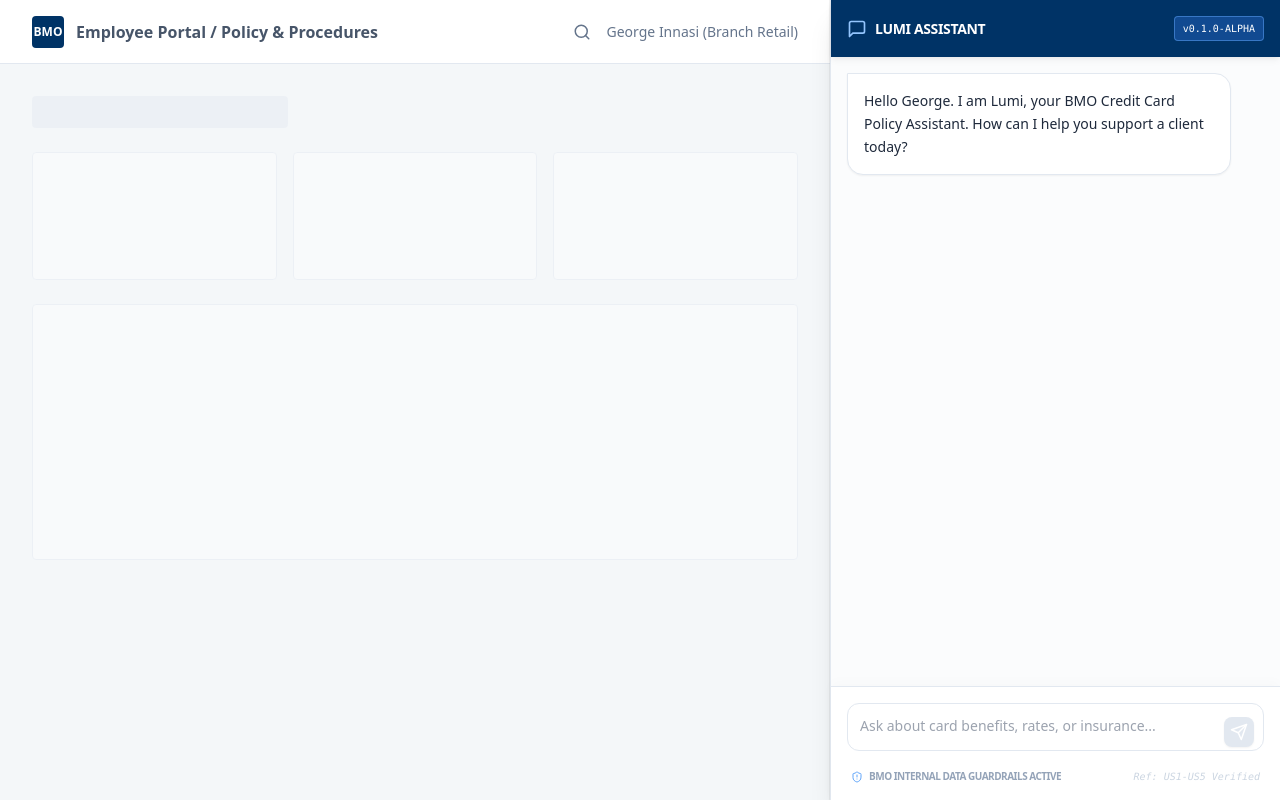
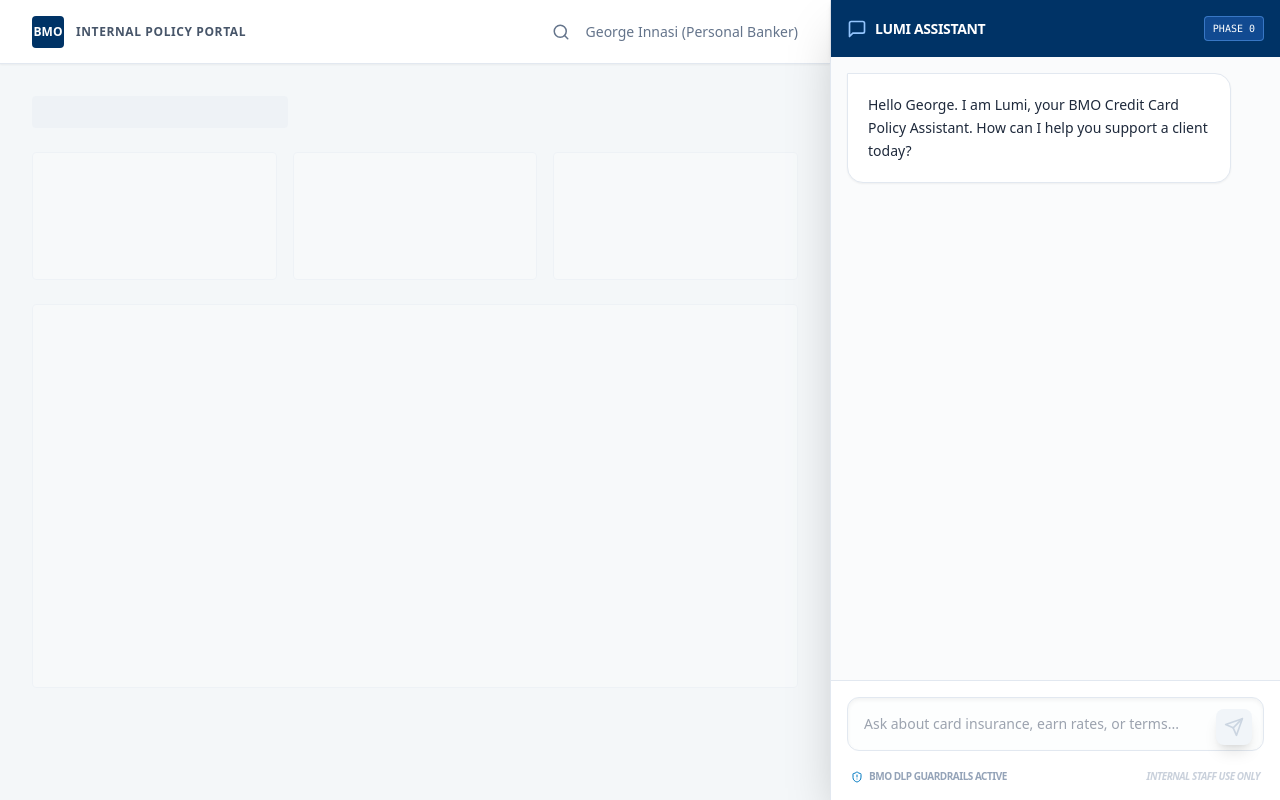
Before and after one commit to george-innasi/lumi-for-cards, a Next.js app: page / in a window 1280 px wide. Built offline with nearby package versions, Linux system fonts and the light colour scheme.

Commit message:
Refactor knowledge base and improve UI elements

```diff
--- a/app/page.tsx
+++ b/app/page.tsx
@@ -1,22 +1,50 @@
 "use client";
 import React, { useState, useEffect, useRef } from 'react';
-import { Search, MessageSquare, ThumbsUp, ThumbsDown, ExternalLink, ChevronDown, BookOpen, Send, ShieldAlert, AlertCircle, User, Bot } from 'lucide-react';
+import { Search, MessageSquare, ThumbsUp, ThumbsDown, ExternalLink, BookOpen, Send, ShieldAlert, AlertCircle } from 'lucide-react';
 
-// --- MOCK KNOWLEDGE BASE (From BMO Docs) ---
+// --- MOCK KNOWLEDGE BASE (Expanded with all 3 BMO Cards) ---
 const KNOWLEDGE_BASE = [
   {
     id: "doc_1",
     card: "BMO Infinite Visa",
-    topic: "Auto Rental Collision",
+    keywords: ['rental', 'damage', 'collision', 'car', 'infinite'],
     effectiveDate: "March 1, 2026",
-    content: "The Auto Rental Collision/Loss Damage Insurance covers rental vehicles with a manufacturer's suggested retail price up to $65,000 [Infinite Visa Certificate of Insurance, v2026.1, p.4]. The maximum rental period is up to 48 consecutive days.",
+    content: "The Auto Rental Collision/Loss Damage Insurance covers rental vehicles with a MSRP up to $65,000 [Infinite Visa Certificate of Insurance, v2026.1, p.4]. The maximum rental period is up to 48 consecutive days.",
     conditions: [
-      "The full cost of the rental must be charged to the card [p.4]",
+      "Full rental cost must be charged to the card [p.4]",
       "The collision damage waiver offered by the rental agency must be declined [p.4]",
-      "Coverage applies to the cardholder as the primary renter [p.5]"
+      "Coverage applies to the cardholder as primary renter [p.5]"
     ],
     source: "Infinite Visa Certificate of Insurance, v2026.1",
     pages: "pp.4 to 5"
+  },
+  {
+    id: "doc_2",
+    card: "BMO CashBack Mastercard",
+    keywords: ['cashback', 'groceries', 'recurring', 'rate', 'earn'],
+    effectiveDate: "May 1, 2026",
+    content: "Earn 3% cash back on groceries, 1% on recurring bill payments, and 0.5% on all other purchases. This is the highest no-fee grocery rate in Canada.",
+    conditions: [
+      "3% grocery rate applies to the first $500 spent monthly",
+      "1% bill payment rate applies to the first $500 spent monthly",
+      "Redeem cash back any time starting at just $1"
+    ],
+    source: "CashBack Mastercard Disclosure, v2026.2",
+    pages: "p.2"
+  },
+  {
+    id: "doc_3",
+    card: "BMO Air Miles World Elite",
+    keywords: ['miles', 'travel', 'lounge', 'dragonpass', 'elite'],
+    effectiveDate: "January 15, 2026",
+    content: "Earn 1 Mile for every $12 spent. Includes a 25% discount on one flight redemption per year and complimentary membership in Mastercard Travel Pass by DragonPass.",
+    conditions: [
+      "Travel insurance includes up to $5 million in medical (for under 65)",
+      "Lounge access costs US$32 per person, per visit",
+      "Earn 3x Miles at participating AIR MILES Partners"
+    ],
+    source: "Air Miles World Elite Benefits Guide, v2026.1",
+    pages: "p.12"
   }
 ];
 
@@ -32,38 +60,40 @@
 
   const handleSend = async () => {
     if (!input.trim()) return;
-    const userQuery = input;
-    setMessages(prev => [...prev, { role: 'user', content: userQuery }]);
+    const userQuery = input.toLowerCase();
+    setMessages(prev => [...prev, { role: 'user', content: input }]);
     setInput('');
     setIsTyping(true);
 
-    // Simulate RAG System Processing
     setTimeout(() => {
       let response = { role: 'assistant', type: 'answer' };
 
-      // 1. MUST 5: PII / Customer Data Guardrail
+      // 1. PII Guardrail (Section 7.3 MUST 5)
       if (/(?:\d{4}[- ]?){3}\d{4}|(?:\d{3}[- ]?){3}/.test(userQuery)) {
-        response.content = "This assistant cannot process customer personal information, evaluate credit applications, or confirm insurance claim decisions. Please remove any sensitive data or refer to standard underwriting guidelines.";
+        response.content = "This assistant cannot process customer personal information, evaluate credit applications, or confirm insurance claim decisions. Please remove any sensitive data.";
         response.type = 'error';
       }
-      // 2. MUST 1 / Out of Scope Redirect
-      else if (userQuery.toLowerCase().match(/mortgage|loan|gic|pin reset/)) {
-        response.content = "This assistant covers credit card benefits, insurance coverage, rates, and fees only. For mortgage and lending policy, see the Mortgage & Lending Policy library. For branch operational procedures, see the Branch Operations library.";
+      // 2. Out of Scope Redirect (Section 7.3 MUST 1)
+      else if (userQuery.match(/mortgage|loan|gic|pin reset/)) {
+        response.content = "This assistant covers credit card benefits, insurance coverage, rates, and fees only. For mortgage and lending policy, see the Mortgage & Lending Policy library.";
         response.type = 'redirect';
       }
-      // 3. MUST 2: Happy Path Retrieval (Rental Example)
-      else if (userQuery.toLowerCase().includes('rental') || userQuery.toLowerCase().includes('damage')) {
-        const doc = KNOWLEDGE_BASE[0];
-        response.date = doc.effectiveDate;
-        response.content = `Yes. ${doc.content}`;
-        response.conditions = doc.conditions;
-        response.source = doc.source;
-        response.pages = doc.pages;
-      }
-      // 4. MUST 1: Refusal for Absent Data
+      // 3. RAG Retrieval Logic
       else {
-        response.content = "I cannot answer this from the active knowledge base. Confirm it in the source document or escalate to Internal Branch Support.";
-        response.type = 'refusal';
+        const foundDoc = KNOWLEDGE_BASE.find(doc =>
+          doc.keywords.some(keyword => userQuery.includes(keyword))
+        );
+
+        if (foundDoc) {
+          response.date = foundDoc.effectiveDate;
+          response.content = foundDoc.content;
+          response.conditions = foundDoc.conditions;
+          response.source = foundDoc.source;
+          response.pages = foundDoc.pages;
+        } else {
+          response.content = "I cannot answer this from the active knowledge base. Confirm it in the source document or escalate to Internal Branch Support.";
+          response.type = 'refusal';
+        }
       }
 
       setMessages(prev => [...prev, response]);
@@ -73,112 +103,103 @@
 
   return (
     <div className="flex h-screen bg-[#F4F7F9] font-sans text-slate-800">
-      {/* Mock Portal Background */}
+      {/* Background Portal */}
       <div className="flex-1 flex flex-col">
-        <header className="h-16 bg-white border-b border-slate-200 flex items-center justify-between px-8">
+        <header className="h-16 bg-white border-b border-slate-200 flex items-center justify-between px-8 shadow-sm">
           <div className="flex items-center gap-3">
             <div className="w-8 h-8 bg-[#003366] rounded flex items-center justify-center text-white font-bold text-xs">BMO</div>
-            <span className="font-semibold text-slate-600">Employee Portal / Policy & Procedures</span>
+            <span className="font-semibold text-slate-600 uppercase text-xs tracking-wider">Internal Policy Portal</span>
           </div>
           <div className="flex items-center gap-4 text-sm text-slate-500">
             <Search size={18} />
-            <span>George Innasi (Branch Retail)</span>
+            <span>George Innasi (Personal Banker)</span>
           </div>
         </header>
-        <main className="p-8 opacity-40 select-none">
+        <main className="p-8 opacity-30 select-none flex-1">
           <div className="max-w-4xl space-y-6">
             <div className="h-8 w-64 bg-slate-200 rounded"></div>
             <div className="grid grid-cols-3 gap-4">
               {[1,2,3].map(i => <div key={i} className="h-32 bg-white rounded border border-slate-200"></div>)}
             </div>
-            <div className="h-64 bg-white rounded border border-slate-200"></div>
+            <div className="h-96 bg-white rounded border border-slate-200"></div>
           </div>
         </main>
       </div>
 
-      {/* LUMI SIDE PANEL (Section 6.1) */}
-      <div className="w-[450px] bg-white border-l border-slate-200 flex flex-col shadow-xl ring-1 ring-black/5">
+      {/* LUMI SIDE PANEL (As per Section 6.1) */}
+      <div className="w-[450px] bg-white border-l border-slate-200 flex flex-col shadow-2xl">
         <div className="p-4 bg-[#003366] text-white flex items-center justify-between shadow-md">
           <div className="flex items-center gap-2">
             <MessageSquare size={20} className="text-blue-300" />
             <h2 className="font-bold tracking-tight uppercase text-sm">Lumi Assistant</h2>
           </div>
-          <div className="text-[10px] bg-blue-500/30 px-2 py-1 rounded font-mono border border-blue-400/50">v0.1.0-ALPHA</div>
+          <div className="text-[10px] bg-blue-500/30 px-2 py-1 rounded font-mono border border-blue-400/50 uppercase">Phase 0</div>
         </div>
 
-        <div className="flex-1 overflow-y-auto p-4 space-y-6 bg-slate-50/50">
+        <div className="flex-1 overflow-y-auto p-4 space-y-6 bg-[#FAFBFC]">
           {messages.map((m, idx) => (
-            <div key={idx} className={`flex ${m.role === 'user' ? 'justify-end' : 'justify-start animate-in fade-in slide-in-from-bottom-2 duration-300'}`}>
-              <div className={`max-w-[92%] group ${m.role === 'user' ? 'bg-[#003366] text-white rounded-2xl rounded-tr-none px-4 py-2 shadow-sm' : 'bg-white border border-slate-200 rounded-2xl rounded-tl-none p-4 shadow-sm'}`}>
+            <div key={idx} className={`flex ${m.role === 'user' ? 'justify-end' : 'justify-start animate-in fade-in slide-in-from-bottom-2'}`}>
+              <div className={`max-w-[92%] ${m.role === 'user' ? 'bg-[#003366] text-white rounded-2xl rounded-tr-none px-4 py-3 shadow-md' : 'bg-white border border-slate-200 rounded-2xl rounded-tl-none p-5 shadow-sm'}`}>
 
-                {/* Answer Header (Requirement 7.3 SHOULD 3) */}
-                {m.date && <p className="text-[10px] font-bold text-slate-400 mb-2 uppercase tracking-widest">Source effective {m.date}</p>}
+                {m.date && <p className="text-[10px] font-bold text-slate-400 mb-3 uppercase tracking-widest border-b pb-1">Source effective {m.date}</p>}
 
-                {/* Icon for errors/refusals */}
-                {(m.type === 'error' || m.type === 'refusal') && <AlertCircle size={16} className="text-red-500 mb-2" />}
+                {(m.type === 'error' || m.type === 'refusal') && <AlertCircle size={18} className="text-red-500 mb-2" />}
 
                 <p className="text-sm leading-relaxed whitespace-pre-wrap">{m.content}</p>
 
-                {/* Bullets (Requirement 7.2 Format) */}
                 {m.conditions && (
-                  <div className="mt-4 space-y-2">
-                    <p className="text-xs font-bold text-slate-500 uppercase">Conditions and exclusions:</p>
-                    <ul className="space-y-1.5">
+                  <div className="mt-5 space-y-2">
+                    <p className="text-[10px] font-black text-slate-400 uppercase tracking-tight">Key Exclusions & Conditions:</p>
+                    <ul className="space-y-2">
                       {m.conditions.map((c, i) => (
                         <li key={i} className="text-sm text-slate-600 flex gap-2 leading-snug">
-                          <span className="text-[#0079c1] font-bold mt-0.5">•</span> {c}
+                          <span className="text-[#0079c1] font-bold">•</span> {c}
                         </li>
                       ))}
                     </ul>
                   </div>
                 )}
 
-                {/* Source Panel (Requirement 6.2) */}
                 {m.source && (
-                  <div className="mt-5 pt-3 border-t border-slate-100">
-                    <div className="flex items-center justify-between text-[11px] font-bold text-[#003366]">
-                      <span className="flex items-center gap-1.5"><BookOpen size={13}/> SOURCES</span>
-                    </div>
-                    <button className="mt-2 w-full text-left p-2 rounded bg-slate-50 hover:bg-slate-100 border border-slate-200 transition-colors group/link">
-                      <div className="text-[11px] font-bold text-slate-700 flex items-center justify-between">
-                        {m.source}
-                        <ExternalLink size={10} className="group-hover/link:translate-x-0.5 transition-transform"/>
+                  <div className="mt-6 pt-4 border-t border-slate-100">
+                    <button className="w-full text-left p-2.5 rounded-lg bg-blue-50/50 hover:bg-blue-50 border border-blue-100 transition-all group">
+                      <div className="text-[11px] font-bold text-[#003366] flex items-center justify-between">
+                        <span className="flex items-center gap-1.5"><BookOpen size={14}/> {foundSource(m.source)}</span>
+                        <ExternalLink size={12} className="group-hover:translate-x-0.5 transition-transform opacity-50"/>
                       </div>
-                      <div className="text-[10px] text-slate-400 mt-0.5">{m.pages} • SharePoint/CreditCards/Policy</div>
+                      <div className="text-[10px] text-slate-400 mt-1">{m.pages} • Verified SharePoint Asset</div>
                     </button>
                   </div>
                 )}
 
-                {/* Feedback Chips (Requirement 6.4) */}
                 {m.role === 'assistant' && idx > 0 && (
-                  <div className="mt-4 flex items-center gap-2 border-t border-slate-50 pt-3">
-                    <button className="p-1.5 rounded-full hover:bg-blue-50 text-slate-300 hover:text-blue-600 transition-colors"><ThumbsUp size={14} /></button>
-                    <button className="p-1.5 rounded-full hover:bg-red-50 text-slate-300 hover:text-red-600 transition-colors"><ThumbsDown size={14} /></button>
+                  <div className="mt-4 flex items-center gap-4 border-t border-slate-50 pt-3">
+                    <button className="text-slate-300 hover:text-blue-600 transition-colors"><ThumbsUp size={16} /></button>
+                    <button className="text-slate-300 hover:text-red-600 transition-colors"><ThumbsDown size={16} /></button>
                   </div>
                 )}
               </div>
             </div>
           ))}
           {isTyping && (
-            <div className="flex items-center gap-2 text-slate-400">
+            <div className="flex items-center gap-3 text-slate-400 p-2">
               <div className="flex gap-1">
-                <div className="w-1.5 h-1.5 bg-slate-300 rounded-full animate-bounce"></div>
-                <div className="w-1.5 h-1.5 bg-slate-300 rounded-full animate-bounce [animation-delay:0.2s]"></div>
-                <div className="w-1.5 h-1.5 bg-slate-300 rounded-full animate-bounce [animation-delay:0.4s]"></div>
+                <div className="w-2 h-2 bg-blue-400 rounded-full animate-bounce"></div>
+                <div className="w-2 h-2 bg-blue-400 rounded-full animate-bounce [animation-delay:0.2s]"></div>
+                <div className="w-2 h-2 bg-blue-400 rounded-full animate-bounce [animation-delay:0.4s]"></div>
               </div>
-              <span className="text-[10px] font-bold uppercase tracking-widest">Retrieving Verified Policy</span>
+              <span className="text-[10px] font-bold uppercase tracking-widest animate-pulse">Lumi is retrieving policy...</span>
             </div>
           )}
           <div ref={scrollRef} />
         </div>
 
-        {/* Input Area */}
-        <div className="p-4 bg-white border-t border-slate-200 shadow-[0_-4px_12px_rgba(0,0,0,0.02)]">
-          <div className="relative group">
+        <div className="p-4 bg-white border-t border-slate-200">
+          <div className="relative">
             <textarea
               rows={1}
-              placeholder="Ask about card benefits, rates, or insurance..."
-              className="w-full p-3 pr-12 rounded-xl border border-slate-200 focus:border-[#003366] focus:ring-4 focus:ring-blue-50 outline-none text-sm transition-all resize-none min-h-[48px] max-h-32"
+              placeholder="Ask about card insurance, earn rates, or terms..."
+              className="w-full p-4 pr-14 rounded-xl border border-slate-200 focus:border-[#003366] focus:ring-4 focus:ring-blue-50 outline-none text-sm transition-all resize-none shadow-inner bg-slate-50/30"
               value={input}
               onChange={(e) => setInput(e.target.value)}
               onKeyDown={(e) => {
@@ -191,19 +212,22 @@
             <button
               onClick={handleSend}
               disabled={!input.trim()}
-              className="absolute right-2.5 bottom-2.5 p-1.5 bg-[#003366] text-white rounded-lg hover:bg-blue-800 disabled:bg-slate-200 disabled:cursor-not-allowed transition-all shadow-sm"
+              className="absolute right-3 bottom-3 p-2 bg-[#003366] text-white rounded-lg hover:bg-blue-800 disabled:bg-slate-100 disabled:text-slate-300 transition-all shadow-lg"
             >
-              <Send size={18} />
+              <Send size={20} />
             </button>
           </div>
-          <div className="flex items-center justify-between mt-3 px-1">
-            <div className="flex items-center gap-1.5 text-[10px] font-bold text-slate-400 uppercase tracking-tighter">
-              <ShieldAlert size={12} className="text-blue-400"/> BMO Internal Data Guardrails Active
-            </div>
-            <span className="text-[10px] text-slate-300 font-mono italic">Ref: US1-US5 Verified</span>
+          <div className="flex items-center justify-between mt-3 px-1 text-[10px] font-bold text-slate-400 uppercase tracking-tighter">
+            <div className="flex items-center gap-1.5"><ShieldAlert size={12} className="text-[#0079c1]"/> BMO DLP Guardrails Active</div>
+            <span className="opacity-50 italic">Internal Staff Use Only</span>
           </div>
         </div>
       </div>
     </div>
   );
 }
+
+// Small helper for source display
+function foundSource(text: string) {
+  return text.length > 35 ? text.substring(0, 35) + '...' : text;
+}
```
